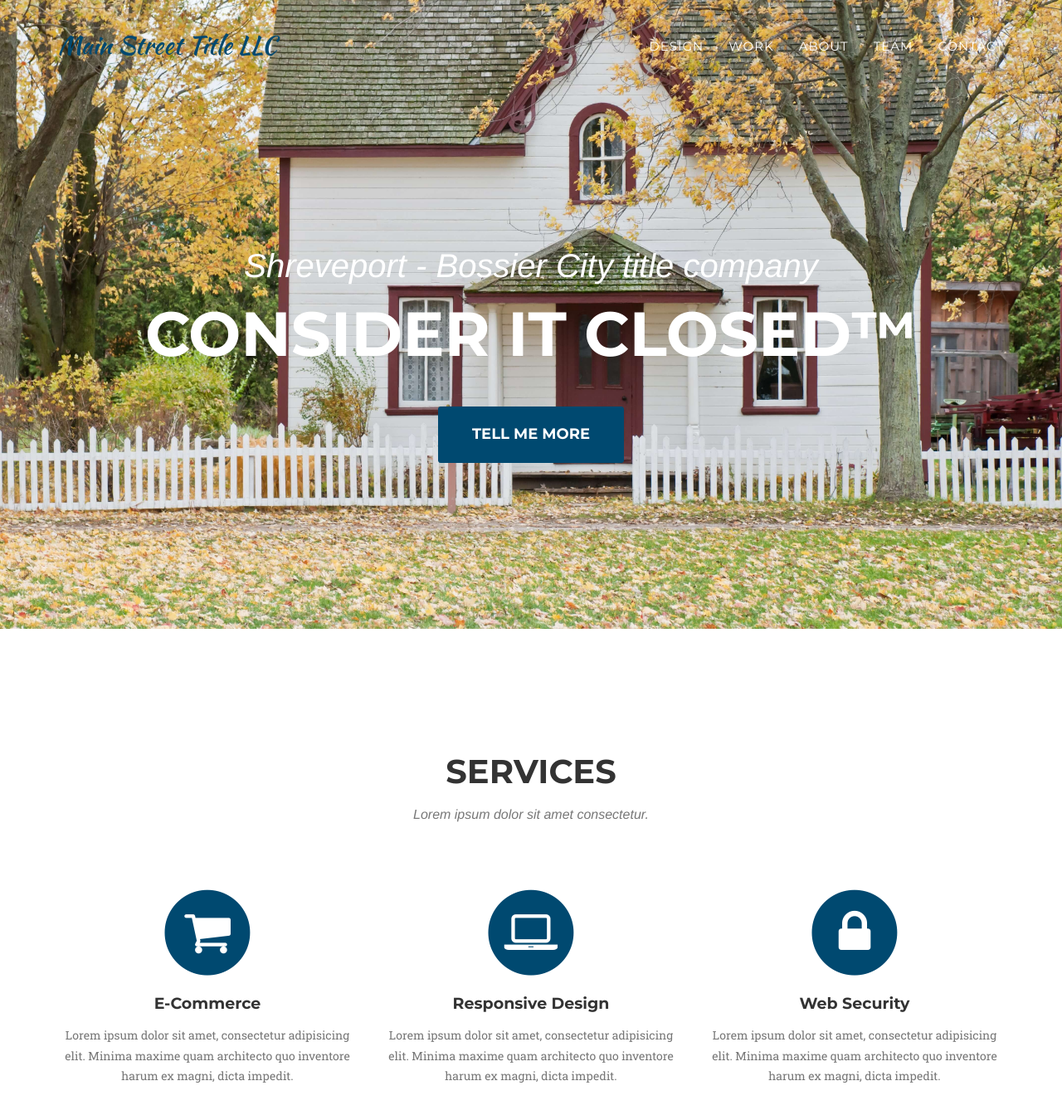
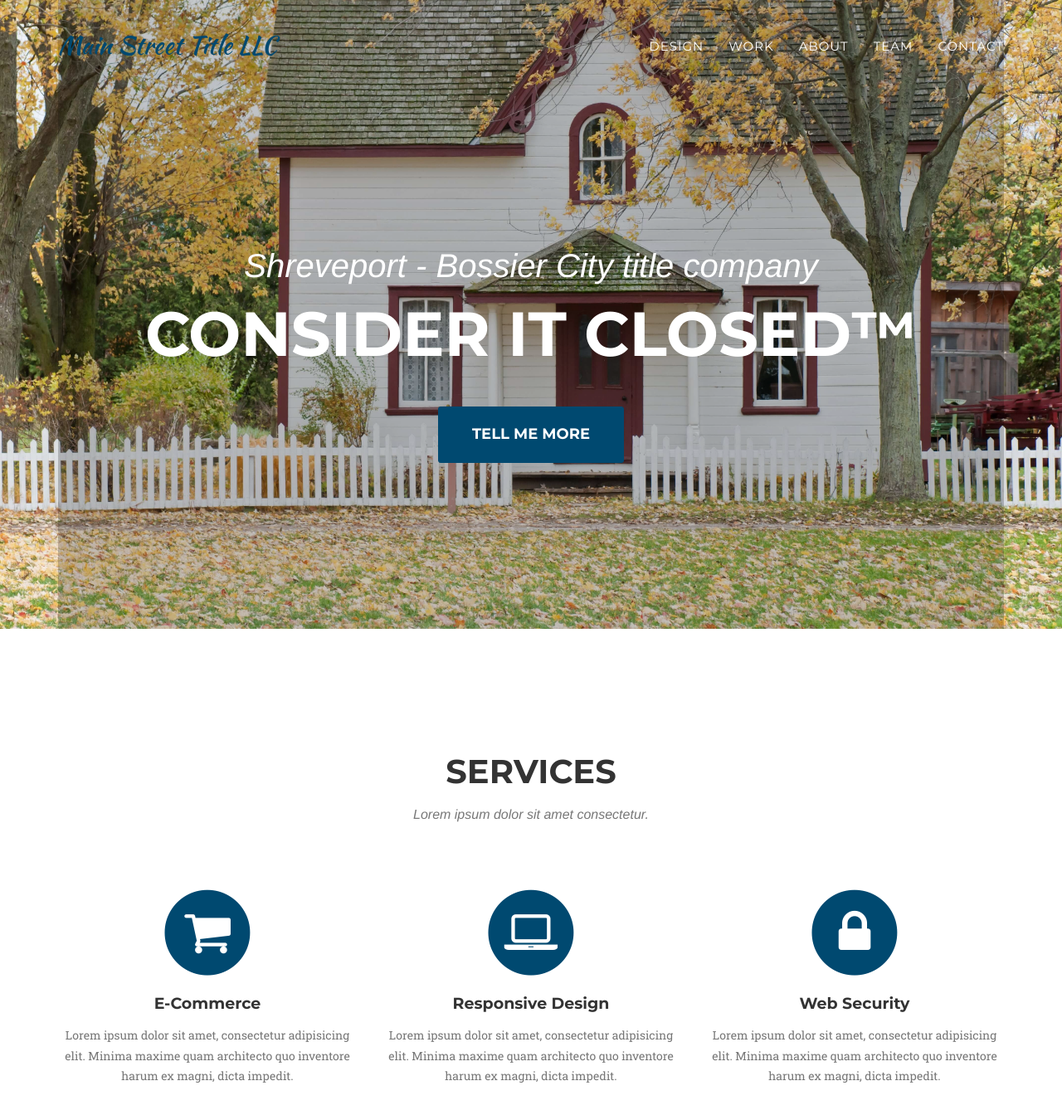
Before and after one commit to MainStreetTitleDeveloper/mainstreettitledeveloper.github.io, a Jekyll site: the page built from index.html, in a window 1280 px wide and 1400 px high. Shown: the top 1344 px of the window at 83% size. Built offline with Jekyll 4.4.1, drawn with Linux system fonts in a browser that asks for light colours; some web fonts are replaced.

Commit message:
Update agency.css

```diff
--- a/_includes/css/agency.css
+++ b/_includes/css/agency.css
@@ -281,6 +281,7 @@ header {
 header .intro-text {
     padding-top: 100px;
     padding-bottom: 50px;
+    background-color: rgb(0,0,0,.2);
 }
 
 header .intro-text .intro-lead-in {
```
